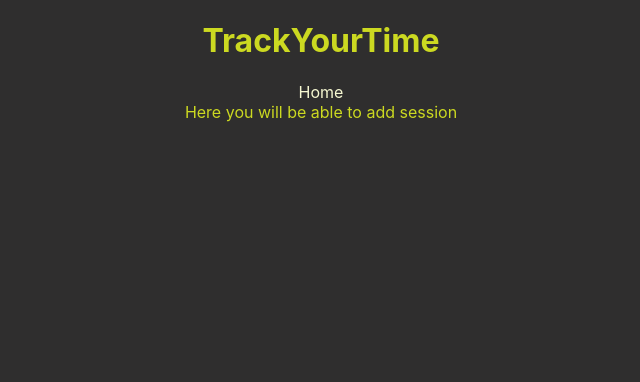
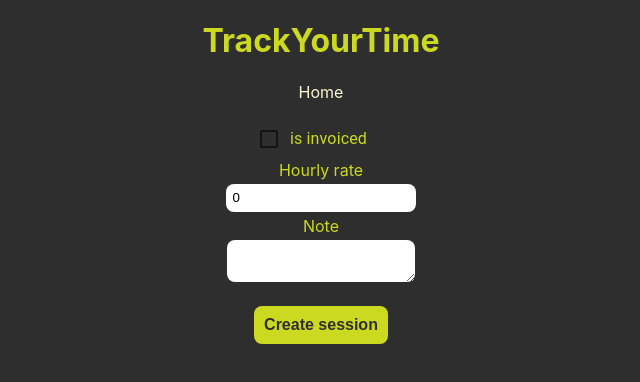
Before and after one commit to betusin/pb138-track-your-time, a React (Vite) app in the folder frontend/: page /session/add in a window 1280 px wide. Shown: the top 382 px of the page, without its empty margins (319-959 px from the left). Built offline with nearby package versions, Linux system fonts and the light colour scheme.

Commit message:
feat: form for editing/creating sessions

```diff
--- a/frontend/src/components/CreateSession.tsx
+++ b/frontend/src/components/CreateSession.tsx
@@ -1,10 +1,47 @@
+import { useForm } from 'react-hook-form';
+import { useNavigate } from 'react-router-dom';
 import { Navbar } from './Navbar';
+import { SessionFormElems } from './SessionFormElems';
+
+export interface IFormSessionInput {
+  fromDate: Date,
+  toDate: Date,
+  isInvoiced: boolean,
+  hourly_rate: number,
+  note: string,
+}
+
+const blankSession = {
+  fromDate: new Date(),
+  toDate: new Date(),
+  isInvoiced: false,
+  hourly_rate: 0, // TODO hourly_rate from poject
+  note: "",
+}
 
 export const CreateSession = () => {
+  const navigate = useNavigate();
+  const projectID = "randomID";
+
+  const {
+    register,
+    handleSubmit,
+    formState,
+  } = useForm<IFormSessionInput>();
+
+  const onSubmit= (data: IFormSessionInput) => {
+    console.log(data)
+    window.alert("new session would be created with data: ");
+
+    navigate('/project/'+ projectID);
+  };
+
   return (
     <div className="App">
       <Navbar />
-      Here you will be able to add session
+      <form className='m1' onSubmit={handleSubmit(onSubmit)}>
+        <SessionFormElems formState={formState} register={register} sessionData={blankSession} buttonText="Create session" />
+      </form>
     </div>
   );
 }
--- a/frontend/src/components/EditSession.tsx
+++ b/frontend/src/components/EditSession.tsx
@@ -1,12 +1,35 @@
+import { useForm } from 'react-hook-form';
+import { useNavigate } from 'react-router-dom';
+import { sessionData } from '../static/sessions';
+import { IFormSessionInput } from './CreateSession';
 import { Navbar } from './Navbar';
+import { SessionFormElems } from './SessionFormElems';
 
 export const EditSession = () => {
+  const navigate = useNavigate();
+  const projectID = "randomID";
+
+  const session = sessionData[0];
+
+  const {
+    register,
+    handleSubmit,
+    formState,
+  } = useForm<IFormSessionInput>();
+
+  const onSubmit= (data: IFormSessionInput) => {
+    console.log(data)
+    window.alert("new session would be created with data: ");
+
+    navigate('/project/'+ projectID);
+  };
+
   return (
     <div className="App">
       <Navbar />
-      <div className="m1">
-        You will be able to edit session here
-      </div>
+      <form className='m1' onSubmit={handleSubmit(onSubmit)}>
+        <SessionFormElems formState={formState} register={register} sessionData={session} buttonText="Edit session" />
+      </form>
     </div>
   );
 }
--- /dev/null
+++ b/frontend/src/components/SessionFormElems.tsx
@@ -0,0 +1,85 @@
+import { Checkbox, FormControlLabel, TextField } from '@mui/material';
+import AdapterDateFns from '@mui/lab/AdapterDateFns';
+import LocalizationProvider from '@mui/lab/LocalizationProvider';
+import { useState } from 'react';
+import { FormState, UseFormRegister } from 'react-hook-form';
+import { IFormSessionInput } from './CreateSession';
+import { DateTimePicker } from '@mui/lab';
+
+export interface ISessiontFormElemsProps {
+  formState: FormState<IFormSessionInput>,
+  register: UseFormRegister<IFormSessionInput>,
+  buttonText: string,
+  sessionData: IFormSessionInput,
+}
+
+export const SessionFormElems = ({formState, register, buttonText, sessionData}: ISessiontFormElemsProps) => {
+  const [ fromDate, setFromDate ] = useState(sessionData.fromDate);
+  const [ toDate, setToDate ] = useState(sessionData.toDate);
+
+  return (
+    <div>
+      <div className='form-dates'>
+        <div className='form-dates__picker'>
+          <LocalizationProvider dateAdapter={AdapterDateFns} >
+            <DateTimePicker
+              renderInput={(props) => <TextField {...props} />}
+              label="DateTimePicker"
+              value={fromDate}
+              onChange={(newValue) => {
+                if (newValue != null) {
+                  setFromDate(newValue);
+                }
+              }}
+            />
+          </LocalizationProvider>
+        </div>
+        <div className='form-dates__picker'>
+          <LocalizationProvider dateAdapter={AdapterDateFns} >
+            <DateTimePicker
+              renderInput={(props) => <TextField {...props} />}
+              label="DateTimePicker"
+              value={toDate}
+              onChange={(newValue) => {
+                if (newValue != null) {
+                  setToDate(newValue);
+                }
+              }}
+            />
+          </LocalizationProvider>
+        </div>
+      </div>
+
+      <FormControlLabel
+        control={
+          <Checkbox
+            {...register('isInvoiced')}
+            defaultChecked={sessionData.isInvoiced}
+          />
+        }
+        label="is invoiced"
+      />
+
+      <div><label>Hourly rate</label></div>
+      <input
+        className={`number-field`}
+        type="number"
+        step={10}
+        min={0}
+        defaultValue={sessionData.hourly_rate}
+        {...register('hourly_rate', {valueAsNumber: true})}
+      />
+
+      <div><label>Note</label></div>
+      <textarea
+        className={`text-field ${formState.errors.note && "text-field--error"}`}
+        value={sessionData.note}
+        {...register('note')}
+      />
+
+      <div className="btn-wrapper">
+        <input className="btn btn--primary" type="submit" value={buttonText} />
+      </div>
+    </div>
+  );
+}
--- a/frontend/src/index.css
+++ b/frontend/src/index.css
@@ -88,7 +88,7 @@ a {
   align-items: center;
 }
 
-input {
+input, textarea {
   border-radius: 0.5rem;
   padding: 0.4rem;
 }
```
